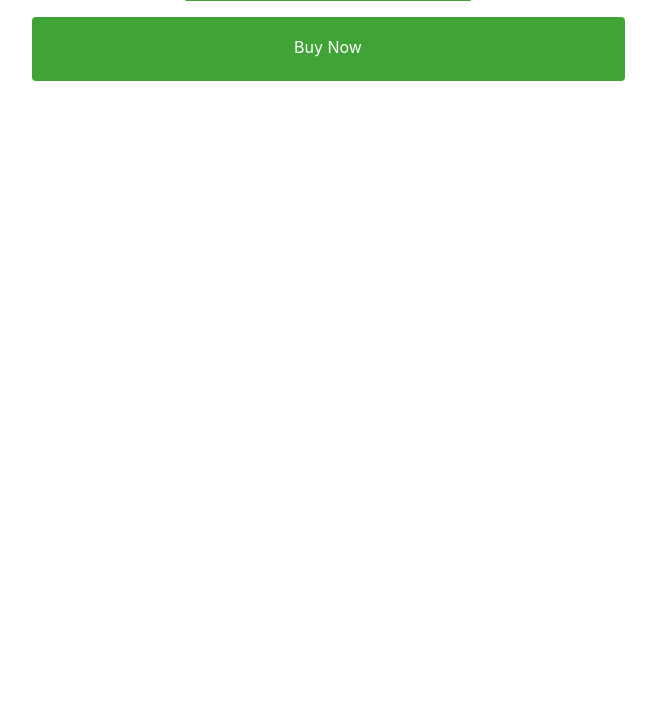
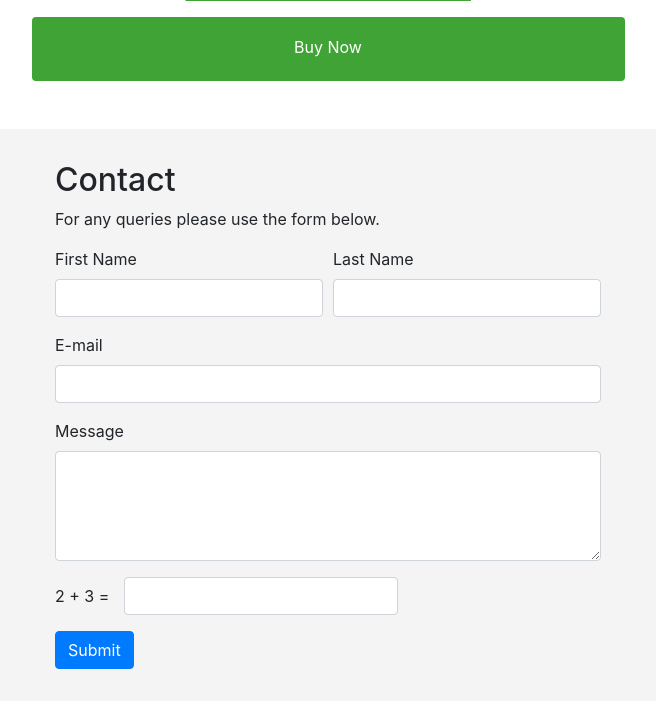
Before and after one commit to RussellFoley/dictionary-page, a PHP site: page / in a window 1280 px wide. Shown: the part 1645-2346 px from the top of the page, without its empty margins (312-968 px from the left). Before the commit the page ends 1726 px from the top, so only its background shows below. Run offline with PHP 8.4, Linux system fonts and the light colour scheme.

Commit message:
Added contact form.

```diff
--- a/css/style.css
+++ b/css/style.css
@@ -43,7 +43,7 @@ hr {
     background-color: #A43434;
 }
 
-#author {
+#author, #contact {
 	background-color: #F4F4F4;
 	padding: 2em 4em;
 }
@@ -71,3 +71,7 @@ hr {
 #buy {
   background-color: #FFFFFF;
 }
+
+form > .row {
+  margin-left, margin-right: 0;
+}
--- a/index.html
+++ b/index.html
@@ -65,6 +65,41 @@
 				<a id="buy-button-bottom" class="btn btn-primary buy-button" href="#" role="button">Buy Now</a>
 			</div>
 		</section>
+
+		<section id="contact" class="row">
+			<div class="col-md-6 offset-md-3">
+				<h2>Contact</h2>
+				<p>For any queries please use the form below.</p>
+				<form action="mail.php" method="post">
+					<div class="form-row">
+					<div class="form-group col-md-6">
+						<label for="first-name">First Name</label>
+						<input type="text" class="form-control" id="first-name" name="firstname">
+					</div>
+					<div class="form-group col-md-6">
+						<label for="last-name">Last Name</label>
+						<input type="text" class="form-control" id="last-name" name="lastname">
+					</div>
+				</div>
+					<div class="form-group">
+						<label for="formGroupExampleInput2">E-mail</label>
+						<input type="text" class="form-control" id="email" name="email">
+					</div>
+					<div class="form-group">
+						<label for="formGroupExampleInput">Message</label>
+						<textarea rows="4" class="form-control" id="message" name="message"></textarea>
+					</div>
+					<div class="form-group row">
+						<label class="col-auto col-form-label" for="human">2 + 3 = </label>
+						<div class="col-xs-3">
+							<input type="text" class="form-control" id="human" name="human">
+						</div>
+					</div>
+					<button type="submit" class="btn btn-primary">Submit</button>
+				</form>
+			</div>
+
+		</section>
 	</div><!-- container -->
 
 
```
Also changed, not shown: form.php (added, +40 -0 lines), mail.php (added, +80 -0 lines). Lines whose indentation alone changed are shown as unchanged.
